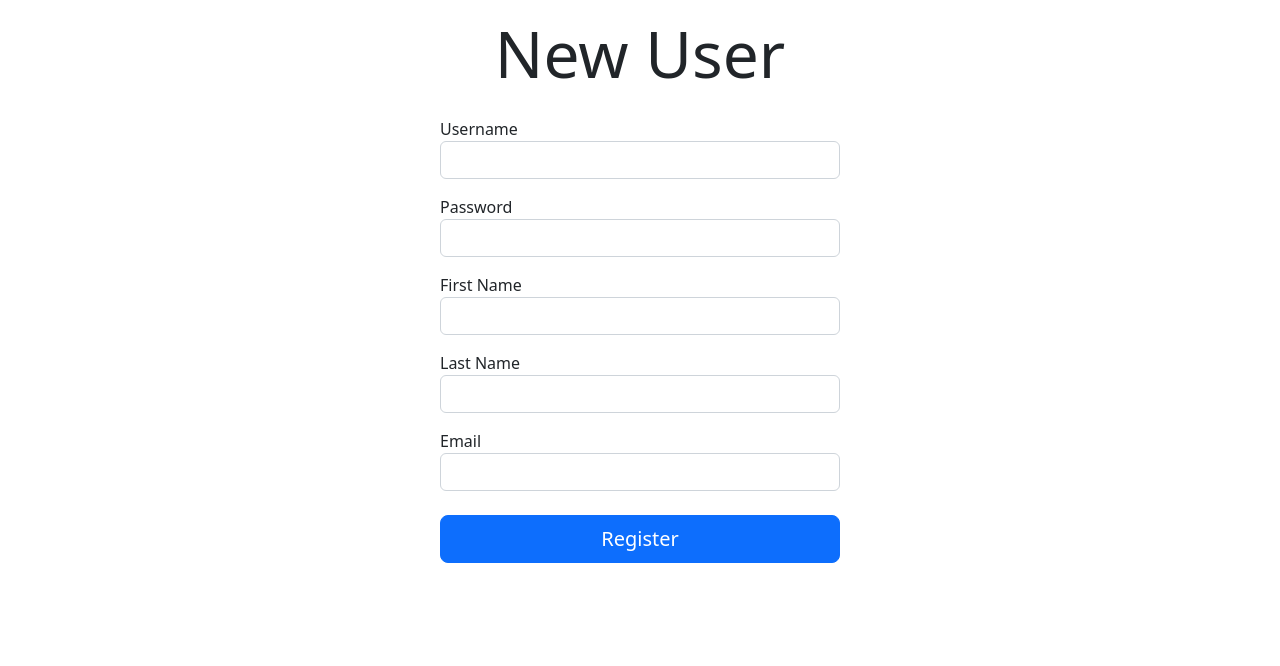
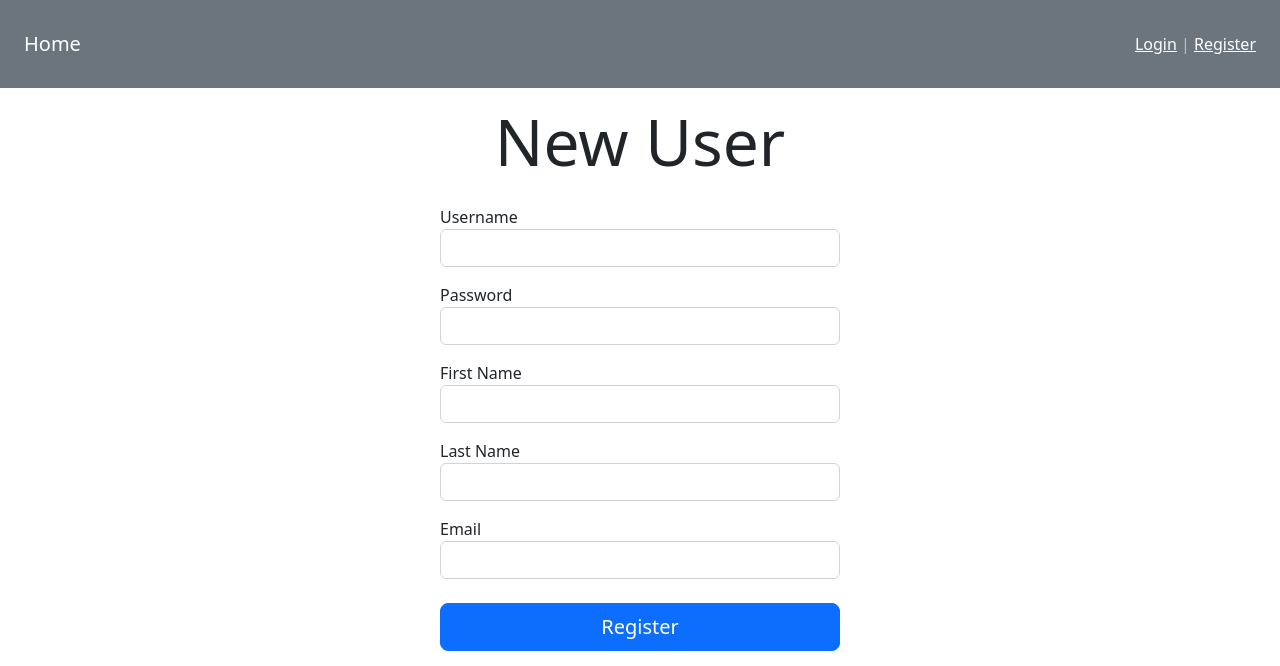
Before and after one commit to TaraDenniston/flask-feedback, a Flask app: page /register in a window 1280 px wide. Shown: the top 666 px of the page. Run offline with Flask 3, Linux system fonts and the light colour scheme.

Commit message:
add navbar to base template

```diff
--- a/templates/base.html
+++ b/templates/base.html
@@ -8,6 +8,19 @@
     <link rel="stylesheet" href="https://cdn.jsdelivr.net/npm/bootstrap@5.2.3/dist/css/bootstrap.min.css" integrity="sha384-rbsA2VBKQhggwzxH7pPCaAqO46MgnOM80zW1RWuH61DGLwZJEdK2Kadq2F9CUG65" crossorigin="anonymous">
 </head>
 <body>
+    <nav class="navbar navbar-dark bg-secondary p-4">
+        <a class="navbar-brand" href="/">Home</a>
+        {% if session['username'] %}
+        <span class="navbar-text">
+            <a href="/logout">Logout</a> |
+        </span>
+        {% else %}
+        <span class="navbar-text">
+            <a href="/login">Login</a> |
+            <a href="/register">Register</a>
+        </span>
+        {% endif %}
+    </nav>
     <div class="container m-4 m-auto">
         {% for msg in get_flashed_messages() %}
         <div class="alert alert-danger">{{ msg }}</div>
```
